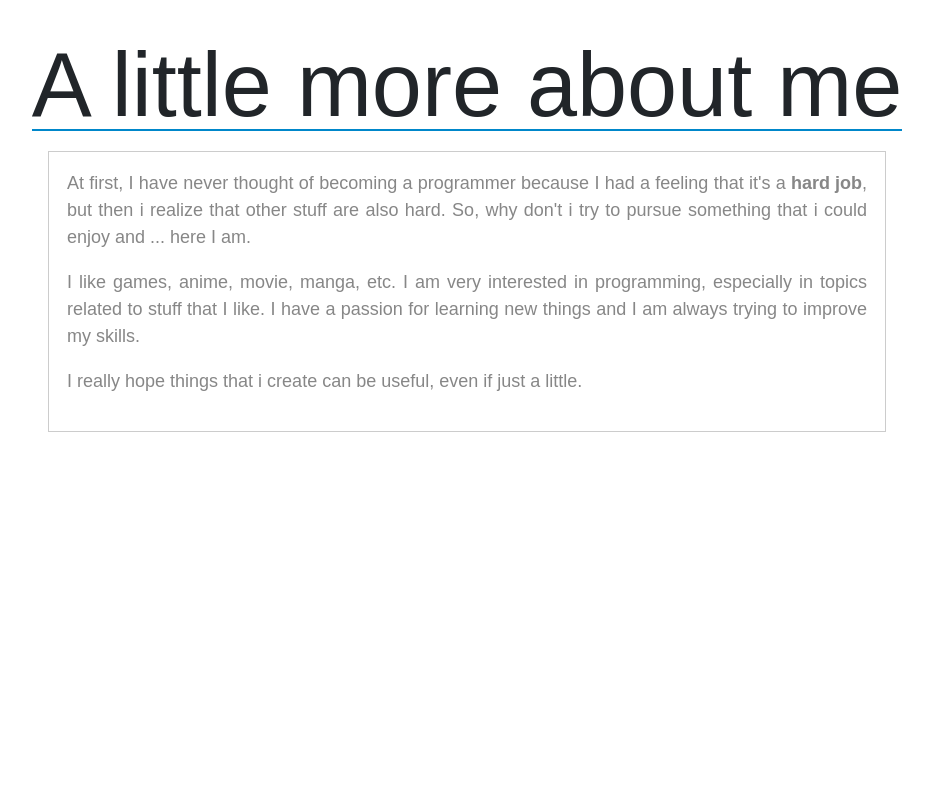
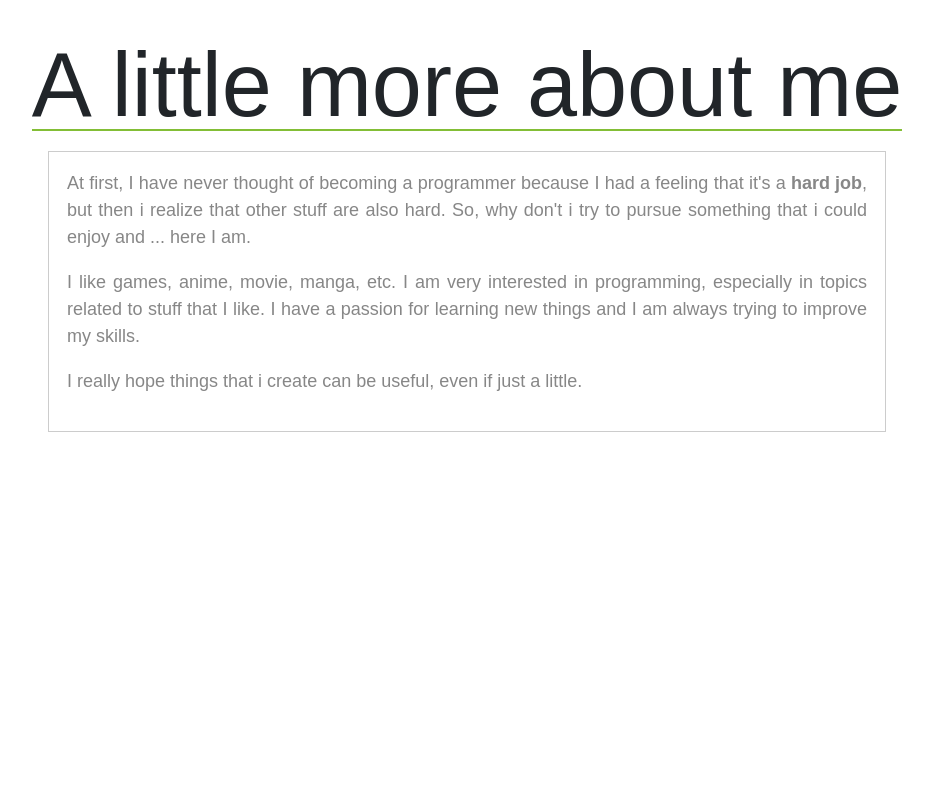
Before and after one commit to Dadangdut33/dadangdut33.github.io, a React (Create React App) app: page / in a window 1280 px wide. Shown: the part 1100-1900 px from the top of the page, without its empty margins (173-1106 px from the left). Built offline with nearby package versions, Linux system fonts and the light colour scheme; a web font is replaced by a local one.

Commit message:
color update

```diff
--- a/src/Components/MainPage/Projects.jsx
+++ b/src/Components/MainPage/Projects.jsx
@@ -12,8 +12,6 @@ export default function MainPage() {
 	const [contentRef2, contentInView2] = useInView({
 		triggerOnce: false,
 		rootMargin: "-150px 0px -300px",
-		// rootMargin: "-100px 0px 0px",
-		// rootMargin: "-180px 0px -200px",
 	});
 
 	const parentVariants = {
--- a/src/css/index.css
+++ b/src/css/index.css
@@ -100,7 +100,7 @@ span.anchor#projects {
     height: 2px;
     left: 0;
     margin-top: -10px;
-    background-color: #0087ca;
+    background-color: #83be36;
     transition: transform 0.8s ease-out;
 }
 
```
